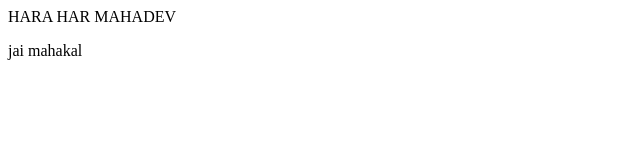
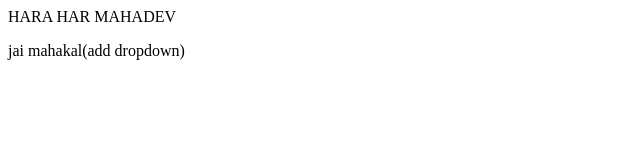
Before and after one commit to sauravAI26/second-demo, a plain HTML site: page index.html in a window 1280 px wide. Shown: the full height of the page, 0-640 px from the left. Drawn offline with Linux system fonts and the light colour scheme.

Commit message:
add dropdown

```diff
--- a/index.html
+++ b/index.html
@@ -1,2 +1,2 @@
 <P>HARA HAR MAHADEV</P>
-<p>jai mahakal</p>
+<p>jai mahakal(add dropdown)</p>
```
